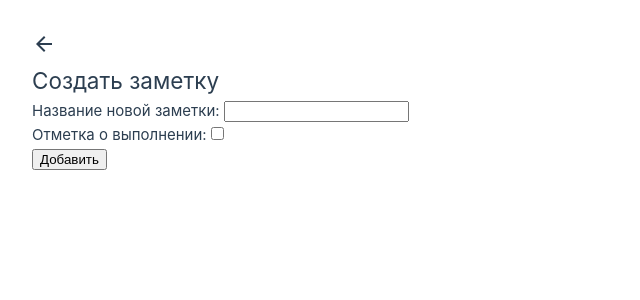
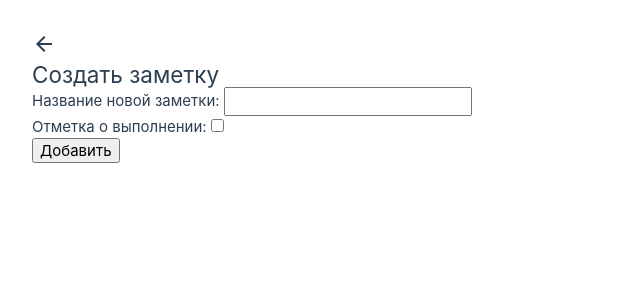
Before and after one commit to Alyona-Semenova/notes-editor, a Vue app: page /add in a window 1280 px wide. Shown: the top 300 px of the page, without its empty margins (0-640 px from the left). Built offline with nearby package versions, Linux system fonts and the light colour scheme; the HTML template or start-up script is replaced by a standard one.

Commit message:
added base button component
- button component added and styled
- replaced buttons with a button component
- added reset.css

```diff
--- a/src/assets/main.scss
+++ b/src/assets/main.scss
@@ -1,4 +1,5 @@
 @import './base.css';
+@import './reset.css';
 
 #app {
   margin: 0 auto;
--- /dev/null
+++ b/src/assets/reset.css
@@ -0,0 +1,72 @@
+/* Box sizing rules */
+*,
+*::before,
+*::after {
+  box-sizing: border-box;
+}
+
+/* Prevent font size inflation */
+html {
+  -moz-text-size-adjust: none;
+  -webkit-text-size-adjust: none;
+  text-size-adjust: none;
+}
+
+/* Remove default margin in favour of better control in authored CSS */
+body, h1, h2, h3, h4, p,
+figure, blockquote, dl, dd {
+  margin: 0;
+}
+
+/* Remove list styles on ul, ol elements with a list role, which suggests default styling will be removed */
+ul[role='list'],
+ol[role='list'] {
+  list-style: none;
+}
+
+/* Set core body defaults */
+body {
+  min-height: 100vh;
+  line-height: 1.5;
+}
+
+/* Set shorter line heights on headings and interactive elements */
+h1, h2, h3, h4,
+button, input, label {
+  line-height: 1.1;
+}
+
+/* Balance text wrapping on headings */
+h1, h2,
+h3, h4 {
+  text-wrap: balance;
+}
+
+/* A elements that don't have a class get default styles */
+a:not([class]) {
+  text-decoration-skip-ink: auto;
+  color: currentColor;
+}
+
+/* Make images easier to work with */
+img,
+picture {
+  max-width: 100%;
+  display: block;
+}
+
+/* Inherit fonts for inputs and buttons */
+input, button,
+textarea, select {
+  font: inherit;
+}
+
+/* Make sure textarea without a rows attribute are not tiny */
+textarea:not([rows]) {
+  min-height: 10em;
+}
+
+/* Anything that has been anchored to should have extra scroll margin */
+:target {
+  scroll-margin-block: 5ex;
+}
--- /dev/null
+++ b/src/components/BaseButton.vue
@@ -0,0 +1,53 @@
+<template>
+    <button class="base-button" @click="goAction">
+        <span class="base-button__text">{{ buttonText }}</span>
+    </button>
+</template>
+
+<script setup lang="ts">
+
+defineOptions({
+    name: 'BaseButton',
+})
+
+const props = defineProps<{
+    buttonText?: string;
+}>();
+
+const emit = defineEmits<{
+    (event: 'goAction'): void;
+}>();
+
+const goAction = () => {
+    emit('goAction');
+}
+</script>
+
+<style lang="scss" scoped>
+.base-button{
+    width: fit-content;
+    height: 30px;
+    padding: 3px 10px;
+    border-radius: 5px;
+    background-color: #3AAFA9;
+    outline: none;
+    border: none;
+
+    position: relative;
+    -webkit-transition: all 0.2s;
+    -o-transition: all 0.2s;
+    transition: all 0.2s;
+
+    &:active {
+      top: 1px;
+    }
+
+    &:hover{
+        background-color: #2B7A78;
+    }
+
+    &__text {
+      color: white;
+    }
+}
+</style>
--- a/src/components/BaseModal.vue
+++ b/src/components/BaseModal.vue
@@ -1,5 +1,4 @@
 <template>
-
         <div class="overlay"></div>
         <div class="base-modal">
             <CrossIcon :color="'red'" class="base-modal__close" @click.native="$emit('close')"/>
@@ -7,19 +6,18 @@
             <p v-if="readonly" class="base-modal__text">{{ localModalText }}</p>
             <input v-if="!readonly" class="base-modal__text base-modal__text_edit" :value="localModalText" @input="onInput"/>
             <div class="base-modal__actions">
-                <button class="base-modal__button" @click="onPrimaryAction">{{ primaryActionText }}</button>
-                <button class="base-modal__button" @click="onSecondaryAction">{{ secondaryActionText }}</button>
+                <BaseButton class="base-modal__button" :buttonText="primaryActionText" @goAction="onPrimaryAction" />
+                <BaseButton class="base-modal__button" :buttonText="secondaryActionText" @goAction="onSecondaryAction" />
             </div>
-
         </div>
 
 </template>
 
-
 <script setup lang="ts">
 import { ref } from 'vue'
 import { CrossIcon } from './icons/index';
-
+//components
+import BaseButton from './BaseButton.vue';
 
 defineOptions({
     name: 'BaseModal',
--- a/src/views/NotesListView.vue
+++ b/src/views/NotesListView.vue
@@ -29,8 +29,8 @@
                         <input type="checkbox" v-model="note.completed" />
                     </td>
                     <td>
-                        <button @click="confirmEdit(note)">Редактировать</button>
-                        <button @click="confirmDelete(note.id)">Удалить</button>
+                        <BaseButton :buttonText="'Редактировать'" @goAction="confirmEdit(note)" />
+                        <BaseButton :buttonText="'Удалить'" @goAction="confirmDelete(note.id)" />
                     </td>
                 </tr>
             </tbody>
@@ -58,6 +58,7 @@
 // components
 import BaseModal from '../components/BaseModal.vue';
 import BasePreloader from '../components/BasePreloader.vue';
+import BaseButton from '../components/BaseButton.vue';
 
 const notesStore = useNotesStore();
 const notes = computed(() => notesStore.notes);
```
